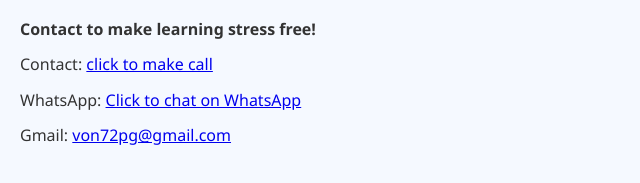
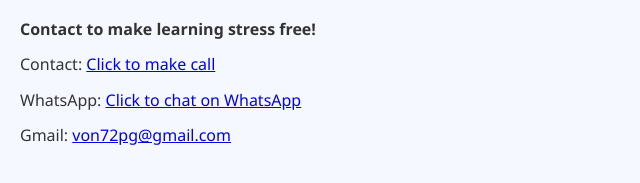
Before and after one commit to Pupalbeach/pgtutorials, a plain HTML site: page index.html in a window 1280 px wide. Shown: the part 1708-1891 px from the top of the page, 0-640 px from the left. Drawn offline with Linux system fonts and the light colour scheme.

Commit message:
index.html

```diff
--- a/index.html
+++ b/index.html
@@ -171,7 +171,7 @@
 
   <section>
   <p><strong>Contact to make learning stress free!</strong></p>
-  <p>Contact: <a href="tel:9205069904">click to make call</a></p>
+  <p>Contact: <a href="tel:9205069904">Click to make call</a></p>
   <p>WhatsApp: <a href="https://wa.me/919205069904" target="_blank">Click to chat on WhatsApp</a></p>
   <p>Gmail: <a href="von72pg@gmail.com">von72pg@gmail.com</a></p>
 
```
